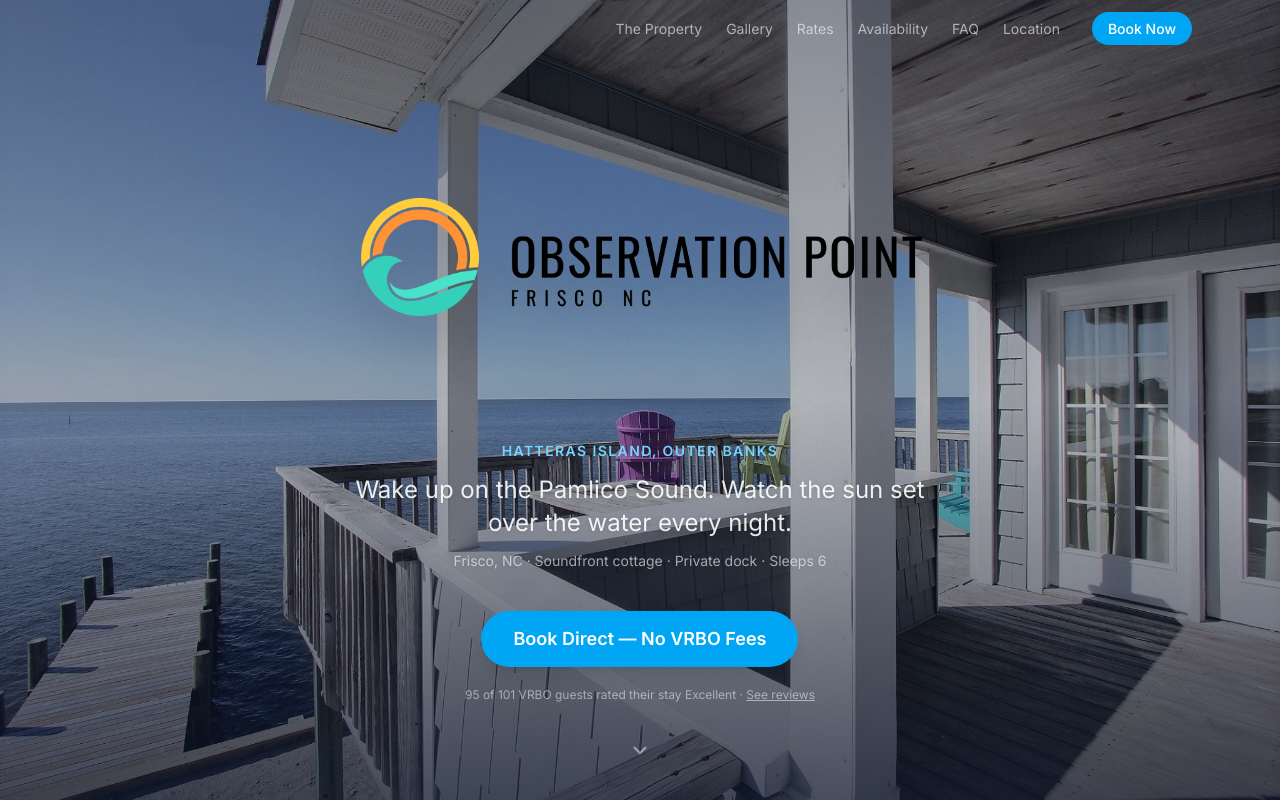
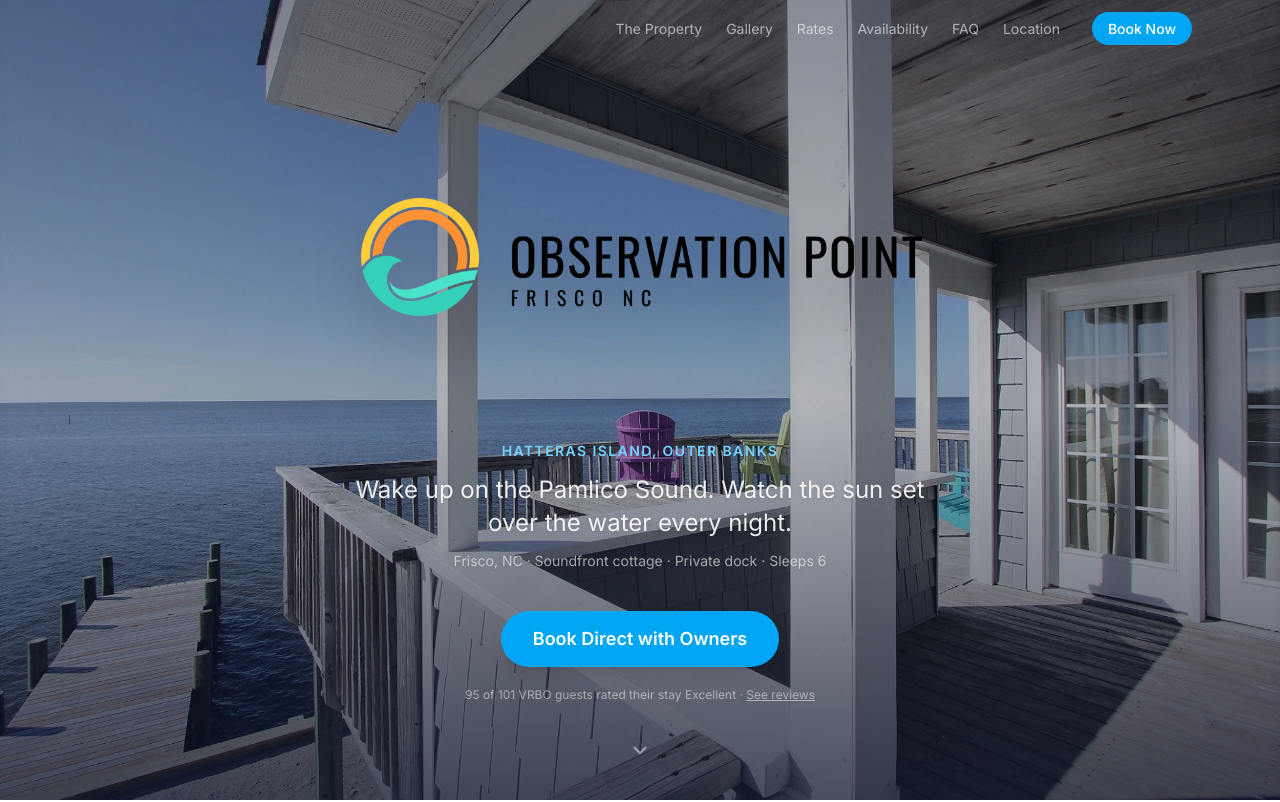
Before and after one commit to tomcallis/observationpoint, a Next.js app in the folder site/: page / in a window 1280 px wide. Shown: the top 802 px of the page. Built offline with nearby package versions, Linux system fonts and the light colour scheme.

Commit message:
Update hero CTA text to "Book Direct with Owners"
Co-Authored-By: Claude Sonnet 4.6 <noreply@anthropic.com>

```diff
--- a/site/components/sections/Hero.tsx
+++ b/site/components/sections/Hero.tsx
@@ -46,7 +46,7 @@ export default function Hero() {
             href="#booking"
             className="bg-sky-500 hover:bg-sky-400 text-white font-semibold px-8 py-3.5 rounded-full transition-colors text-lg shadow-lg"
           >
-            Book Direct — No VRBO Fees
+            Book Direct with Owners
           </a>
         </div>
 
```
